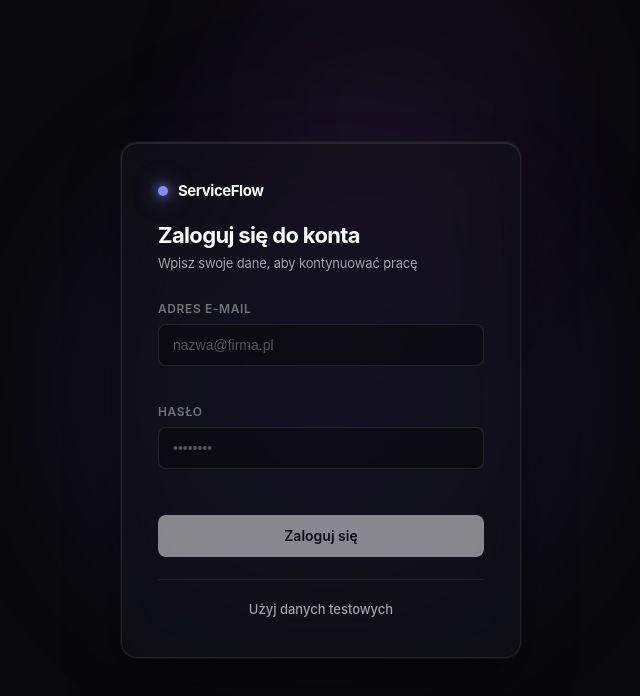
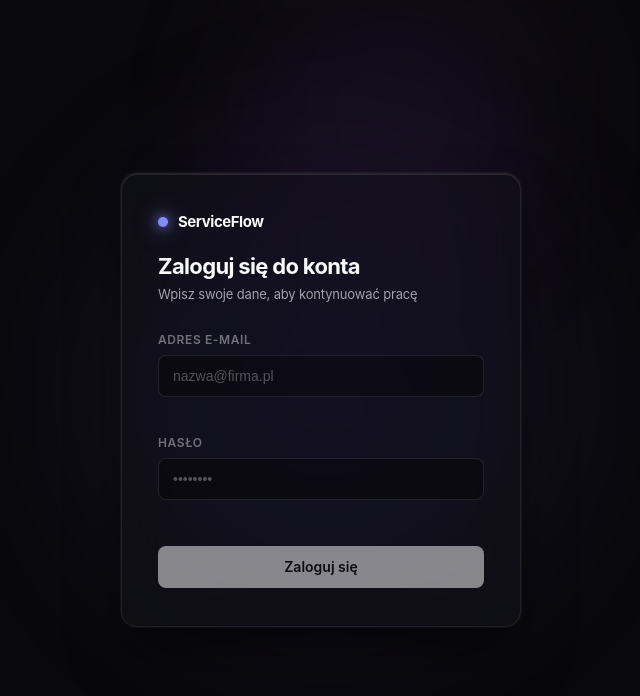
Before and after one commit to kacper0210/serviceFlow, a React (Vite) app in the folder frontend/: page /login in a window 1280 px wide. Shown: the top 696 px of the page, without its empty margins (319-959 px from the left). Built offline with nearby package versions, Linux system fonts and the light colour scheme; no server answers.

Commit message:
fix(auth): remove demo credentials link from production login form

```diff
--- a/frontend/src/components/auth/Login.jsx
+++ b/frontend/src/components/auth/Login.jsx
@@ -44,12 +44,6 @@ export default function Login() {
     } finally {
       setLoading(false);
     }
-  };
-
-  const handleUseDemo = () => {
-    setEmail("admin@example.com");
-    setPassword("admin123");
-    setError("");
   };
 
   return (
@@ -112,16 +106,6 @@ export default function Login() {
             {loading ? "Weryfikacja..." : "Zaloguj się"}
           </button>
         </form>
-
-        <div className="demo-footer">
-          <button
-            type="button"
-            className="demo-link-btn"
-            onClick={handleUseDemo}
-          >
-            Użyj danych testowych
-          </button>
-        </div>
       </div>
     </div>
   );
```
